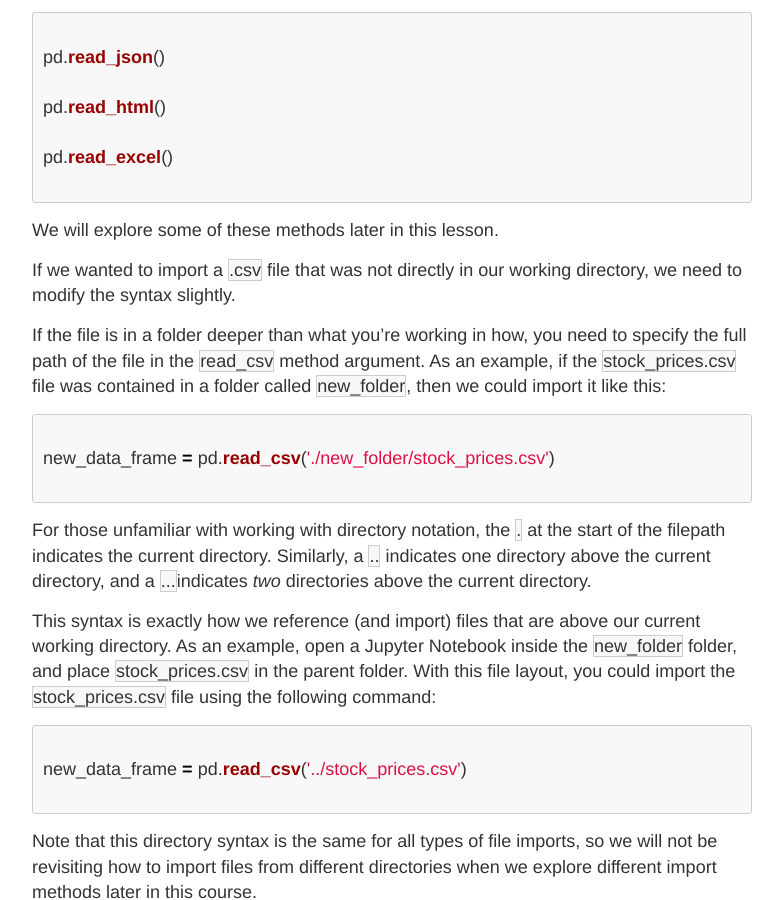
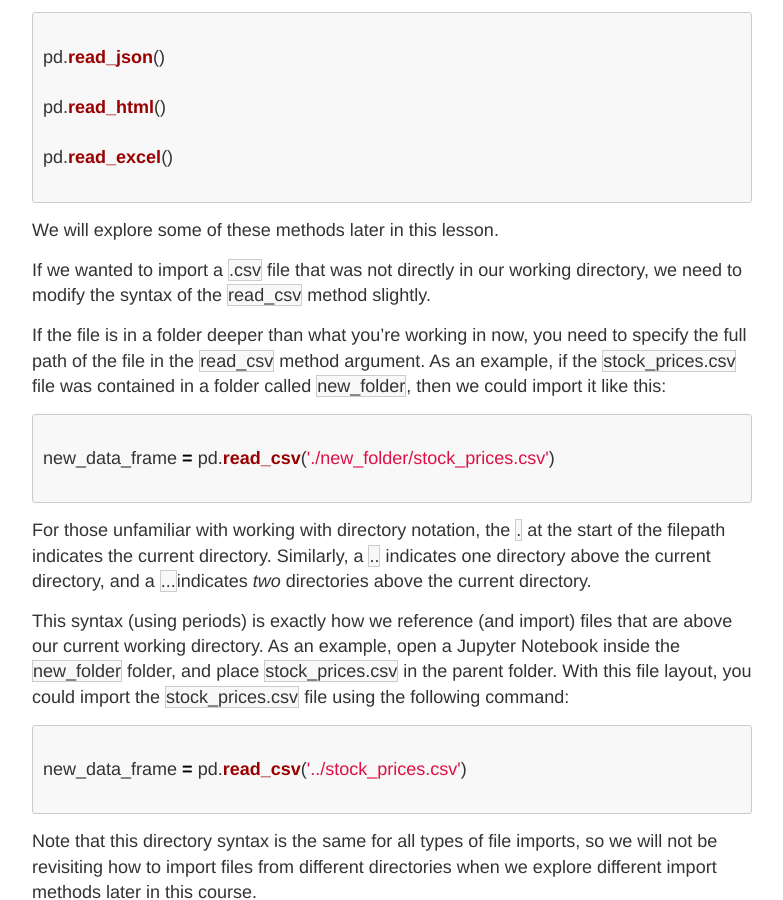
Before and after one commit to rosyberti/website, a Jekyll site: the page built from advanced-python/pandas-data-input-output.md, in a window 1280 px wide and 900 px high, scrolled down 1463 px. Shown: the whole window, without its empty margins (248-1031 px from the left). Built offline with Jekyll 4.4.1, drawn with Linux system fonts in a browser that asks for light colours.

Commit message:
edits 2.0

````diff
--- a/advanced-python/pandas-data-input-output.md
+++ b/advanced-python/pandas-data-input-output.md
@@ -53,9 +53,9 @@ pd.read_excel()
 
 We will explore some of these methods later in this lesson.
 
-If we wanted to import a `.csv` file that was not directly in our working directory, we need to modify the syntax slightly.
+If we wanted to import a `.csv` file that was not directly in our working directory, we need to modify the syntax of the `read_csv` method slightly.
 
-If the file is in a folder deeper than what you're working in how, you need to specify the full path of the file in the `read_csv` method argument. As an example, if the `stock_prices.csv` file was contained in a folder called `new_folder`, then we could import it like this:
+If the file is in a folder deeper than what you're working in now, you need to specify the full path of the file in the `read_csv` method argument. As an example, if the `stock_prices.csv` file was contained in a folder called `new_folder`, then we could import it like this:
 
 ```python
 
@@ -65,7 +65,7 @@ new_data_frame = pd.read_csv('./new_folder/stock_prices.csv')
 
 For those unfamiliar with working with directory notation, the `.` at the start of the filepath indicates the current directory. Similarly, a `..` indicates one directory above the current directory, and a `...`indicates _two_ directories above the current directory.
 
-This syntax is exactly how we reference (and import) files that are above our current working directory. As an example, open a Jupyter Notebook inside the `new_folder` folder, and place `stock_prices.csv` in the parent folder. With this file layout, you could import the `stock_prices.csv` file using the following command:
+This syntax (using periods) is exactly how we reference (and import) files that are above our current working directory. As an example, open a Jupyter Notebook inside the `new_folder` folder, and place `stock_prices.csv` in the parent folder. With this file layout, you could import the `stock_prices.csv` file using the following command:
 
 ```python
 
@@ -112,7 +112,7 @@ new_data_frame.to_csv('my_new_csv.csv', index = False)
 
 The new `.csv` file does not have the unlabelled index column:
 
-![An Example of Data Input to a Pandas DataFrame]({{ site.baseurl }}/images/advanced-python/pandas-data-input-output/pandas-data-csv-output.png)
+![An Example of Data Input to a Pandas DataFrame]({{ site.baseurl }}/images/advanced-python/pandas-data-input-output/pandas-data-csv-output-index-false.png)
 
 We will see later in this lesson that for every `read` method that allows us to import data, there is usually a corresponding `to` function that allows us to save that data!
 
````
